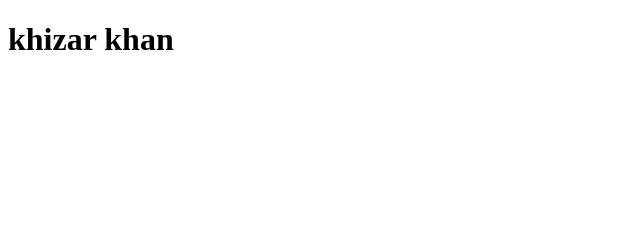
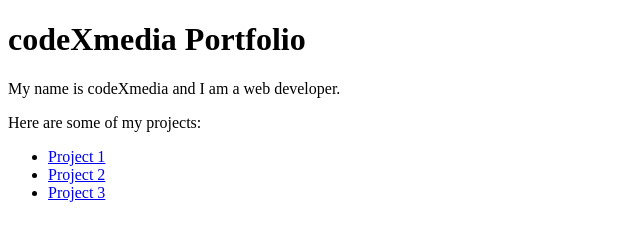
Before and after one commit to Engrkhizarkhan/codeXmedia-Portfolio, a plain HTML site: page index.html in a window 1280 px wide. Shown: the whole page, without its empty margins (0-640 px from the left). Drawn offline with Linux system fonts and the light colour scheme.

Commit message:
Update homepage with additional projects

```diff
--- a/index.html
+++ b/index.html
@@ -6,6 +6,14 @@
     <title>codeXmedia Portfolio</title>
 </head>
 <body>
-    <h1> khizar khan  </h1>
+    <h1>codeXmedia Portfolio</h1>
+    <p>My name is codeXmedia and I am a web developer.</p>
+    <p>Here are some of my projects:</p>
+    <ul>
+        <li><a href="project1.html">Project 1</a></li>
+        <li><a href="project2.html">Project 2</a></li>
+        <li><a href="project3.html">Project 3</a></li>
+    </ul>
+
 </body>
 </html>
```
